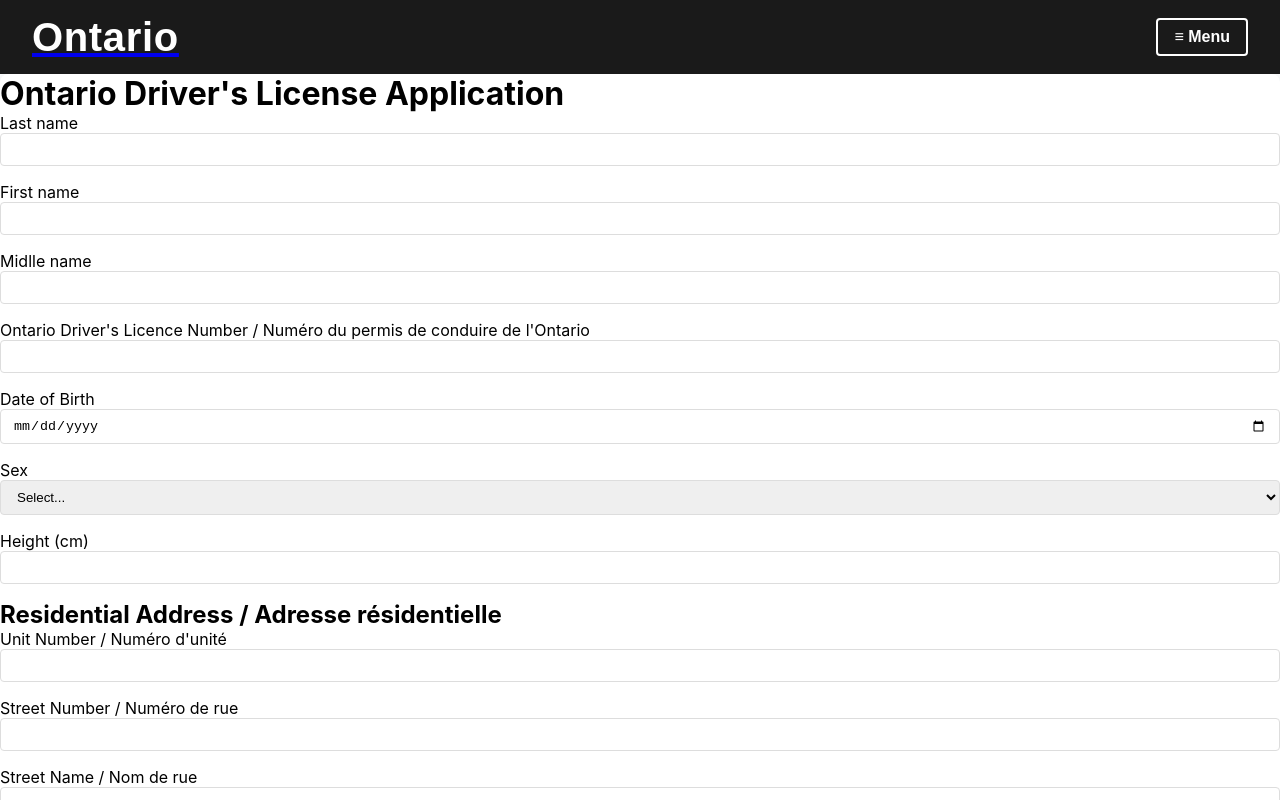
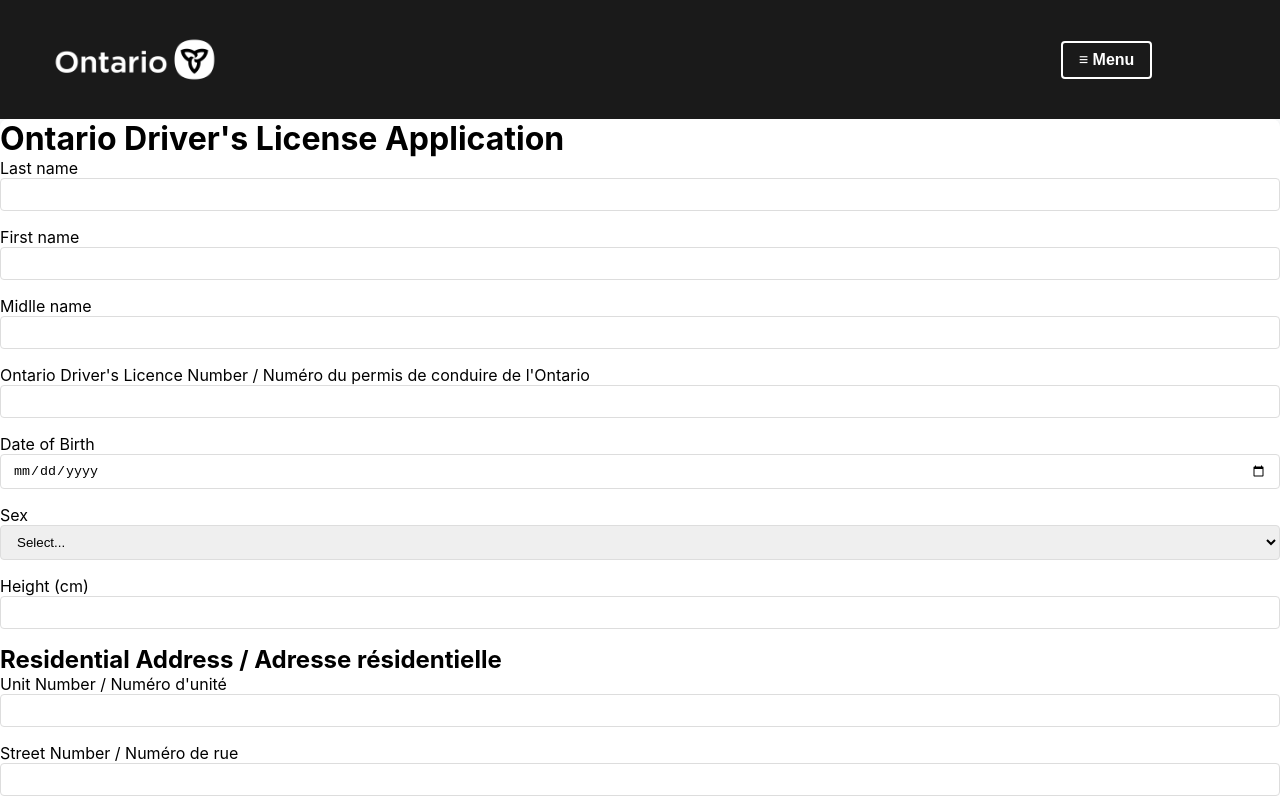
Before and after one commit to J-0987/drivers-license-frontend, a React (Create React App) app in the folder my-app/: page /application-form in a window 1280 px wide. Shown: the top 800 px of the page. Built offline with nearby package versions, Linux system fonts and the light colour scheme.

Commit message:
handleSubmit with modal working

```diff
--- a/my-app/src/components/Card/Card.jsx
+++ b/my-app/src/components/Card/Card.jsx
@@ -65,9 +65,19 @@
             </button>
           </>
         ) : (
-          <button className="icon-button" onClick={handleViewClick}>
-            <FaEye />
-          </button>
+          <>
+      <button className="icon-button" onClick={handleViewClick}>
+        <FaEye />
+      </button>
+      <button
+        className="icon-button"
+        onClick={handleDeleteClick}
+      >
+        <FaTrash />
+      </button>
+    </>
+
+
         )}
       </div>
 
--- a/my-app/src/components/NavBar/NavBar.jsx
+++ b/my-app/src/components/NavBar/NavBar.jsx
@@ -1,6 +1,6 @@
 import React, { useState, useRef, useEffect } from 'react';
 import { Link } from 'react-router-dom';
-import logo from '../../assets/ontario-logo.jpg';
+import logo from '../../assets/ontario-logo.png';
 import './NavBar.scss';
 
 const NavBar = () => {
@@ -30,8 +30,8 @@
         <div className='navbar__logo'>
         <Link to="/">
           <div className="logo-container">
-            {/* <img className="logo-image" src={logo} alt="ontario-logo" /> */}
-            <h1>Ontario</h1>
+            <img className="logo-image" src={logo} alt="ontario-logo" />
+            {/* <h1>Ontario</h1> */}
           </div>
         </Link>
       </div>
--- a/my-app/src/components/NavBar/NavBar.scss
+++ b/my-app/src/components/NavBar/NavBar.scss
@@ -1,5 +1,3 @@
-
-
 .navbar {
   display: flex;
   justify-content: space-between;
@@ -14,31 +12,14 @@
       display: flex;
       align-items: center;
       gap: 0.75rem;
-      height: 42px;
 
       .logo-image {
-        height: 30px;
-        width: auto;
+        width: 20%;
         padding: 0.25rem;
         object-fit: contain;
 
         @media (min-width: 768px) {
-          width: 40px;
-          height: 40px;
-        }
-      }
-
-      h1 {
-        font-family: 'Raleway', sans-serif;
-        font-size: 32px;
-        line-height: 1.29;
-        font-weight: 700;
-        letter-spacing: 0.04rem;
-        color: #FFFFFF;
-
-        @media (min-width: 768px) {
-          font-size: 40px;
-          line-height: 1.2;
+          width: 20%;
         }
       }
     }
@@ -46,15 +27,10 @@
 
   &__menu {
     display: flex;
+    flex-direction: row;
+    width: 54%;
     align-items: center;
-
-    .francais {
-      color: #FFFFFF;
-      margin-right: 1rem;
-      text-decoration: none;
-      font-family: 'Raleway', sans-serif;
-      font-size: 16px;
-    }
+    position: relative;
 
     .menu-button {
       font-family: 'Raleway', sans-serif;
@@ -68,12 +44,12 @@
       cursor: pointer;
       display: flex;
       align-items: center;
+      flex-direction: row;
       gap: 0.5rem;
 
       &.active {
         background-color: #FFFFFF;
         color: #1A1A1A;
-      }
       }
     }
 
@@ -126,6 +102,7 @@
       }
     }
   }
+}
 
 // ServiceOntario banner
 .service-ontario-banner {
--- a/my-app/src/pages/ApplicationFormPage.jsx
+++ b/my-app/src/pages/ApplicationFormPage.jsx
@@ -15,6 +15,7 @@
   onFormChange,
   isDisabled = false,
   isViewMode = false  }) => {
+
   const initialFormState = {
     lastName: '',
     firstName: '',
@@ -185,16 +186,16 @@
       postalCode: 'postal_code'
     };
 
-    const submissionData = {
+ const submissionData = {
       ...Object.entries(fieldMapping).reduce((acc, [clientKey, serverKey]) => ({
-          ...acc,
-          [serverKey]: formData[clientKey] || null
+        ...acc,
+        [serverKey]: formData[clientKey] || null
       }), {}),
       status: 'submitted'
-  };
+    };
 
     const response = isEdit
-      ? await driverLicenseApi.submitApplication(initialData.id, submissionData)
+      ? await driverLicenseApi.createApplication(initialData.id, submissionData)
       : await driverLicenseApi.submitApplication(submissionData);
 
     setErrors({});
@@ -232,8 +233,12 @@
       if (!formData[field] || isNaN(formData[field]) || formData[field] <= 0) {
         newErrors[field] = `${label} must be a valid number`;
       }
-    } else if (!formData[field]?.trim()) {
-      newErrors[field] = `${label} is required`;
+    } else {
+      // Check if value exists and is a string before trimming
+      const value = formData[field];
+      if (!value || (typeof value === 'string' && !value.trim())) {
+        newErrors[field] = `${label} is required`;
+      }
     }
   });
 
--- a/my-app/src/pages/ApplicationListPage.jsx
+++ b/my-app/src/pages/ApplicationListPage.jsx
@@ -57,6 +57,7 @@
   };
 
   const handleSubmit = async (formData, isEdit) => {
+
     // Validate form before submission
     if (!validateForm(formData)) {
       toast.error("Please fix the form errors before submitting");
@@ -83,16 +84,30 @@
         status: "submitted",
       };
 
+
+      const submissionData = {
+        ...Object.entries(formattedData).reduce((acc, [clientKey, serverKey]) => ({
+          ...acc,
+          [serverKey]: formData[clientKey] || null
+        }), {}),
+        status: 'submitted'
+      };
+
+
+
       const response = isEdit
-        ? await driverLicenseApi.editApplication(selectedApplication.id, formattedData)
-        : await driverLicenseApi.submitApplication(formattedData);
-        console.log("Payload being sent:", formattedData);
+      ? await driverLicenseApi.editApplication(selectedApplication.id, submissionData)
+      : await driverLicenseApi.submitApplication(submissionData);
+
+
 
       toast.success(`Application ${isEdit ? "updated" : "submitted"} successfully!`);
       await fetchApplications();
+      setShowSuccess(true);
       setIsModalOpen(false);
     } catch (error) {
       console.error("Submission error:", error);
+
       toast.error("Submission failed. Please try again.");
     } finally {
       setIsSubmitting(false);
@@ -125,6 +140,7 @@
       province: formData.province.trim() || null,
       postal_code: formData.postalCode.trim() || null,
     };
+    return Object.keys(errors).length === 0;
 
 
   };
@@ -182,12 +198,14 @@
      if (error) return <div>Error: {error}</div>;
 
      return (
+      <div className="application-container">
+      <div style={{ width: '100%'}}>
+      <h1 style={{ textAlign: 'center', fontSize: 50, fontWeight: 500, color: 'black' }}>
+        Applications List
+      </h1>
+    </div>
     <div className="applications-list">
-      {/* <div style={{ width: '100%', backgroundColor: 'white' }}>
-        <h1 style={{ textAlign: 'center', fontWeight: 600, color: 'black' }}>
-          Applications List
-        </h1>
-      </div> */}
+
 
       {applications.map((app) => (
         <Card
@@ -232,6 +250,7 @@
       onDiscard={handleDiscardChanges}
     /> */}
     </div>
+    </div>
   );
 }
 
```
Also changed, not shown: my-app/src/assets/ontario-logo.png (added). Lines whose indentation alone changed are shown as unchanged.
